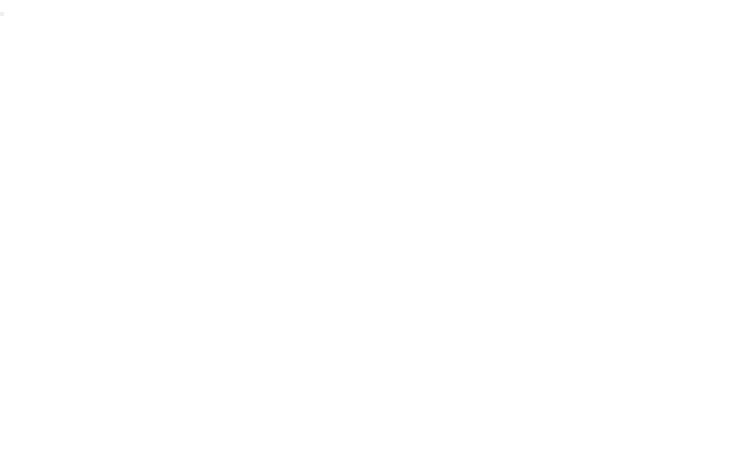
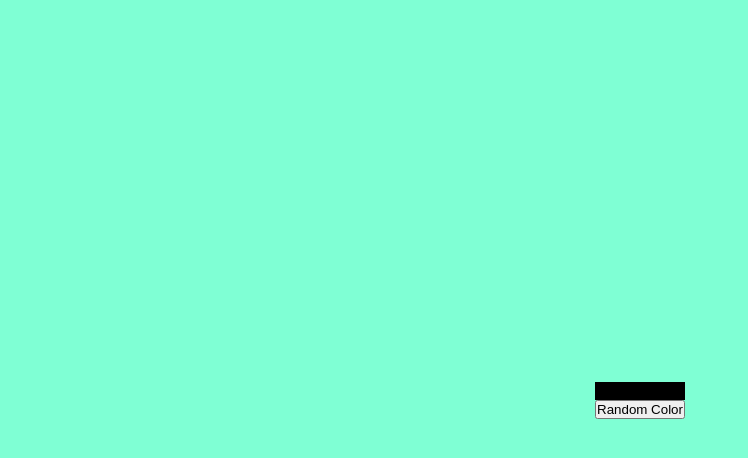
Before and after one commit to fernanda-veiga/random-color, a plain HTML site: page index.html in a window 1280 px wide. Shown: the whole page, without its empty margins (0-748 px from the left). Drawn offline with Linux system fonts and the light colour scheme.

Commit message:
Added information for the button and style for the main background

```diff
--- a/index.html
+++ b/index.html
@@ -10,8 +10,8 @@
 <body>
     <div id="color">
         <div>
-            <div id="color-hex"></div>
-            <button></button>
+            <div id="hex-code"><p>Test</p></div>
+            <button type="button">Random Color</button>
         </div>
     </div>
 </body>
--- a/style.css
+++ b/style.css
@@ -3,3 +3,17 @@
     padding: 0;
     box-sizing: border-box;
 }
+
+#color {
+    height: 100vh;
+    width: 100vw;
+    background-color: aquamarine;
+    display: flex;
+    justify-content: center;
+    align-items: center;
+}
+
+#hex-code {
+    background-color: black;
+
+}
```
